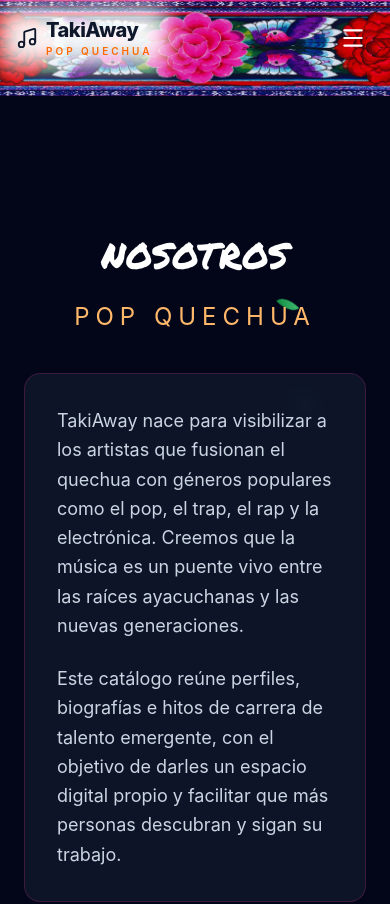
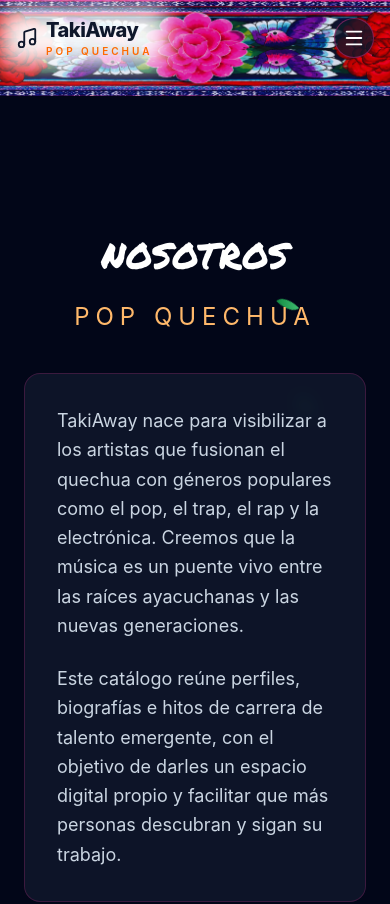
Before and after one commit to carmen-qs/takiaway, a React (Vite) app in the folder frontend/: page /about in a window 390 px wide. Shown: the top 904 px of the page. Built offline with nearby package versions, Linux system fonts and the light colour scheme.

Commit message:
style: add rounded dark background to mobile hamburger button
Makes the menu button visually consistent with other rounded dark
elements in the site (genre filter, cards) instead of a bare icon.

```diff
--- a/frontend/src/components/Header.tsx
+++ b/frontend/src/components/Header.tsx
@@ -49,10 +49,10 @@ export default function Header() {
         {/* Botón hamburguesa, solo visible en mobile */}
         <button
           onClick={() => setMenuOpen((open) => !open)}
-          className="md:hidden text-white p-2"
+          className="md:hidden text-white p-2 bg-slate-900/80 border border-pink-500/40 rounded-full"
           aria-label="Abrir menú"
         >
-          {menuOpen ? <X size={26} /> : <Menu size={26} />}
+          {menuOpen ? <X size={22} /> : <Menu size={22} />}
         </button>
 
         {/* Nav de escritorio */}
```
